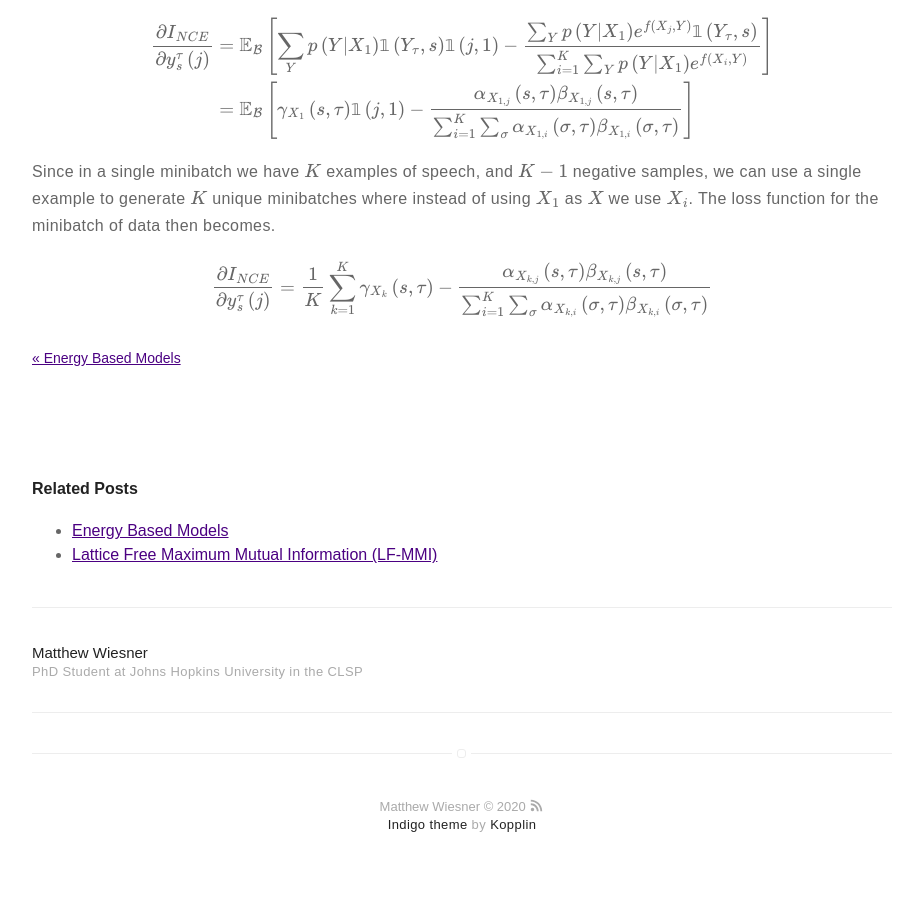
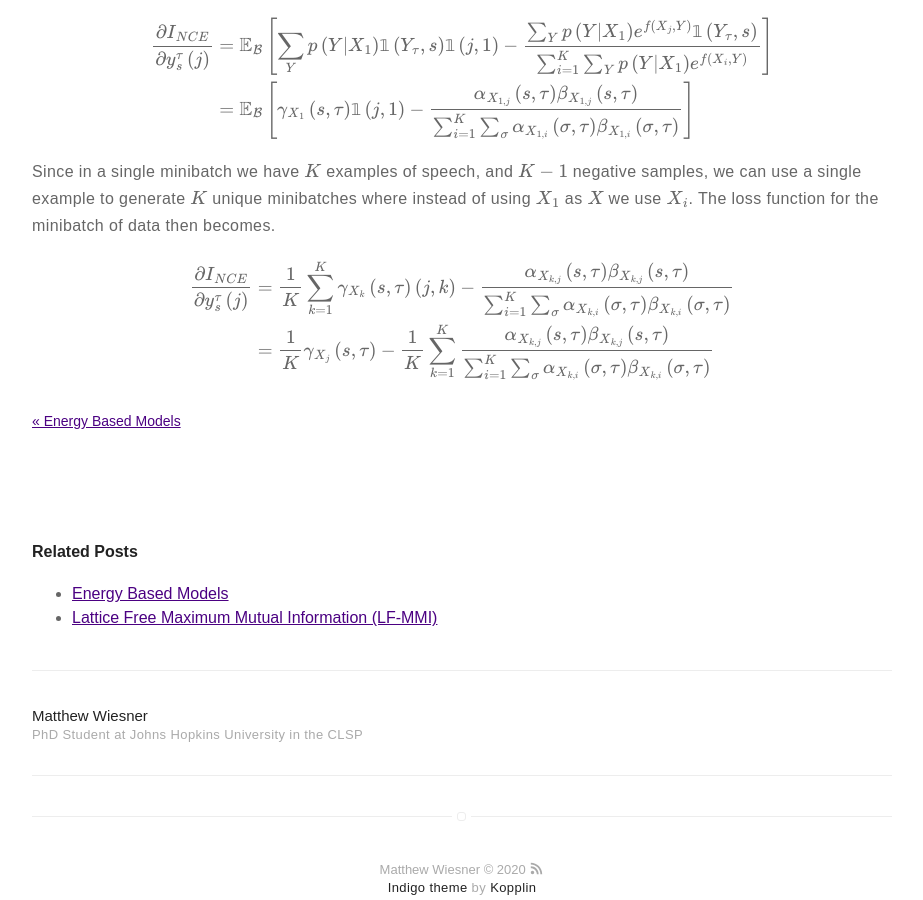
Before and after one commit to m-wiesner/m-wiesner.github.io, a Jekyll site: the page built from _posts/2020-10-30-Variational-Bounds-on-Mutual-Information.markdown, in a window 1280 px wide and 900 px high, scrolled down 7683 px. Shown: the whole window, without its empty margins (178-1101 px from the left). Built offline with Jekyll 4.4.1, drawn with Linux system fonts in a browser that asks for light colours; formulas are drawn with MathJax 3.

Commit message:
Update 2020-10-30-Variational-Bounds-on-Mutual-Information.markdown

```diff
--- a/_posts/2020-10-30-Variational-Bounds-on-Mutual-Information.markdown
+++ b/_posts/2020-10-30-Variational-Bounds-on-Mutual-Information.markdown
@@ -276,7 +276,8 @@
 Since in a single minibatch we have $$K$$ examples of speech, and $$K-1$$ negative samples, we can use a single example to generate $$K$$ unique minibatches where instead of using $$X_1$$ as $$X$$ we use $$X_i$$. The loss function for the minibatch of data then becomes.
 
 $$\begin{align}
-\frac{\partial I_{NCE}}{\partial y_s^{\tau}\left(j\right)} &= \frac{1}{K} \sum_{k=1}^K \gamma_{X_k}\left(s, \tau\right) -  \frac{\alpha_{X_{k,j}}\left(s, \tau\right)\beta_{X_{k, j}}\left(s, \tau\right)}{\sum_{i=1}^K \sum_{\sigma} \alpha_{X_{k, i}}\left(\sigma, \tau\right)\beta_{X_{k,i}}\left(\sigma, \tau\right)}\\
+\frac{\partial I_{NCE}}{\partial y_s^{\tau}\left(j\right)} &= \frac{1}{K} \sum_{k=1}^K \gamma_{X_k}\left(s, \tau\right)\left(j, k\right) -  \frac{\alpha_{X_{k,j}}\left(s, \tau\right)\beta_{X_{k, j}}\left(s, \tau\right)}{\sum_{i=1}^K \sum_{\sigma} \alpha_{X_{k, i}}\left(\sigma, \tau\right)\beta_{X_{k,i}}\left(\sigma, \tau\right)}\\
+&= \frac{1}{K} \gamma_{X_j}\left(s, \tau\right) - \frac{1}{K} \sum_{k=1}^K \frac{\alpha_{X_{k,j}}\left(s, \tau\right)\beta_{X_{k, j}}\left(s, \tau\right)}{\sum_{i=1}^K \sum_{\sigma} \alpha_{X_{k, i}}\left(\sigma, \tau\right)\beta_{X_{k,i}}\left(\sigma, \tau\right)} \\
 \end{align}$$
 
 
```
